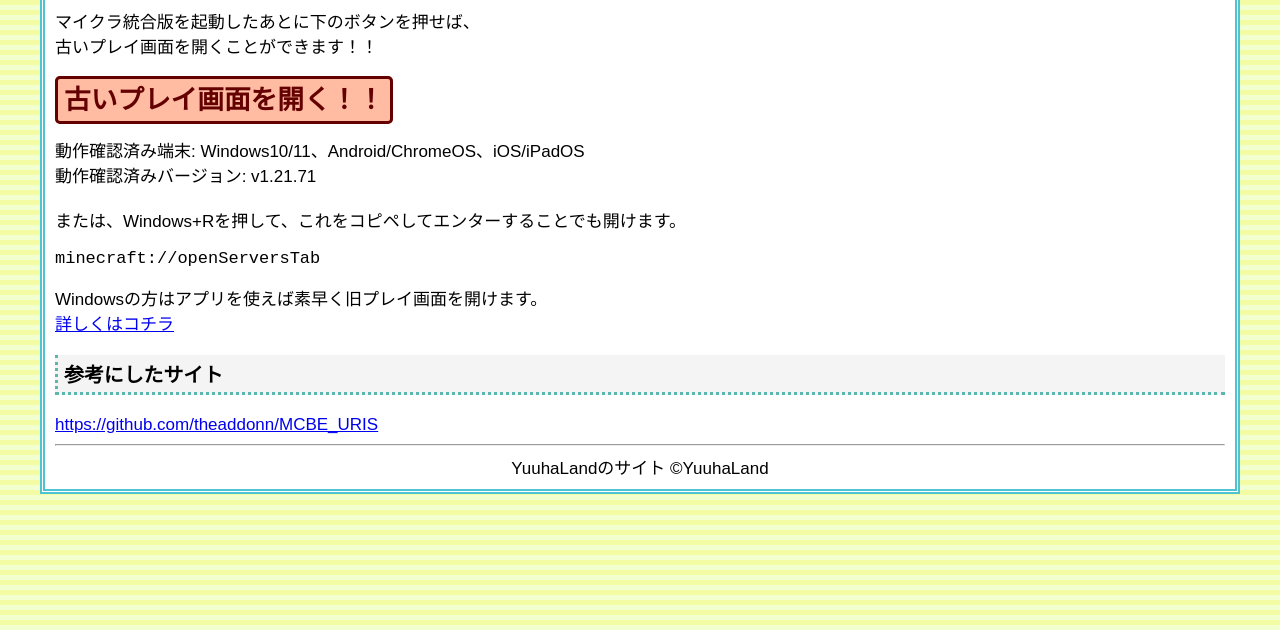
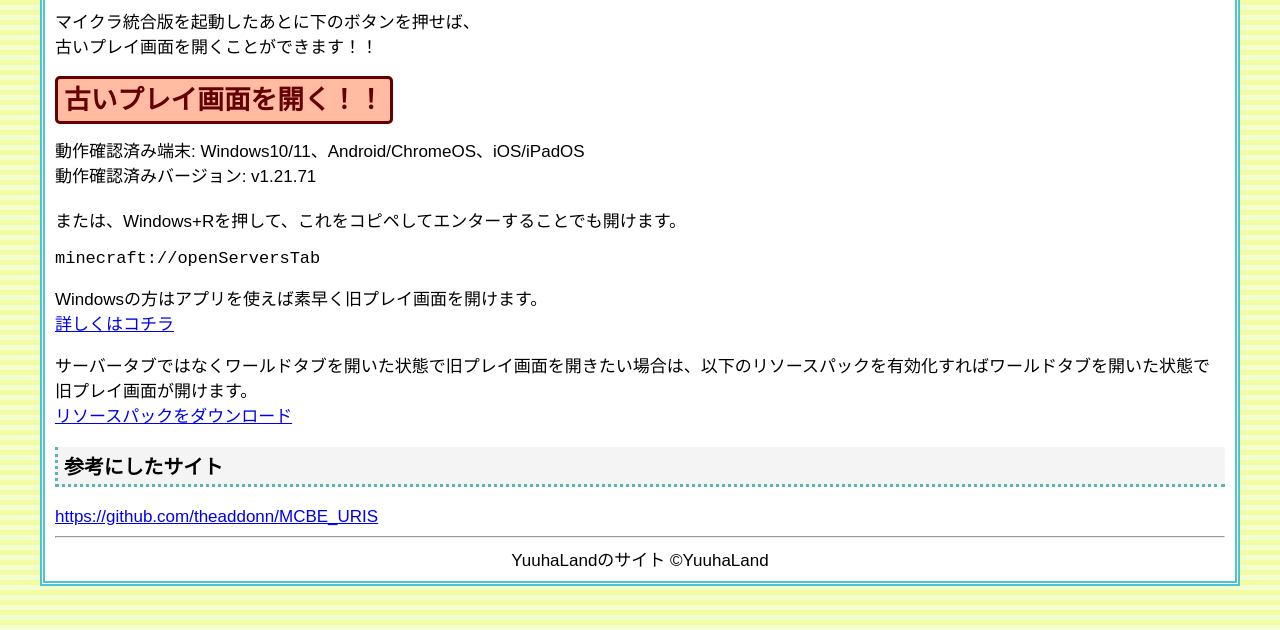
Before and after one commit to GotembaYuka/GotembaYuka.github.io, a plain HTML site: page benri/open_old_playscreen.html in a window 1280 px wide. Shown: the part 170-800 px from the top of the page. Drawn offline with Linux system fonts and the light colour scheme.

Commit message:
openoldplayscreenfix

```diff
--- a/benri/open_old_playscreen.html
+++ b/benri/open_old_playscreen.html
@@ -55,6 +55,10 @@
       または、Windows+Rを押して、これをコピペしてエンターすることでも開けます。<br>
       <pre>minecraft://openServersTab</pre>
       <p>Windowsの方はアプリを使えば素早く旧プレイ画面を開けます。<br><a href="./open_old_playscreen_windows.html">詳しくはコチラ</a></p>
+      <p>
+        サーバータブではなくワールドタブを開いた状態で旧プレイ画面を開きたい場合は、以下のリソースパックを有効化すればワールドタブを開いた状態で旧プレイ画面が開けます。<br>
+        <a href="./assets/openoldplayscreen_fix.mcpack" download="">リソースパックをダウンロード</a>
+      </p>
       <h3>参考にしたサイト</h3>
       <a href="https://github.com/theaddonn/MCBE_URIS" target="_blank">https://github.com/theaddonn/MCBE_URIS</a>
       <hr>
```
Also changed, not shown: benri/create_rp_scratch.html (+1 -1 lines), benri/open_old_playscreen_windows.html (+4 -0 lines), 3 other files.
